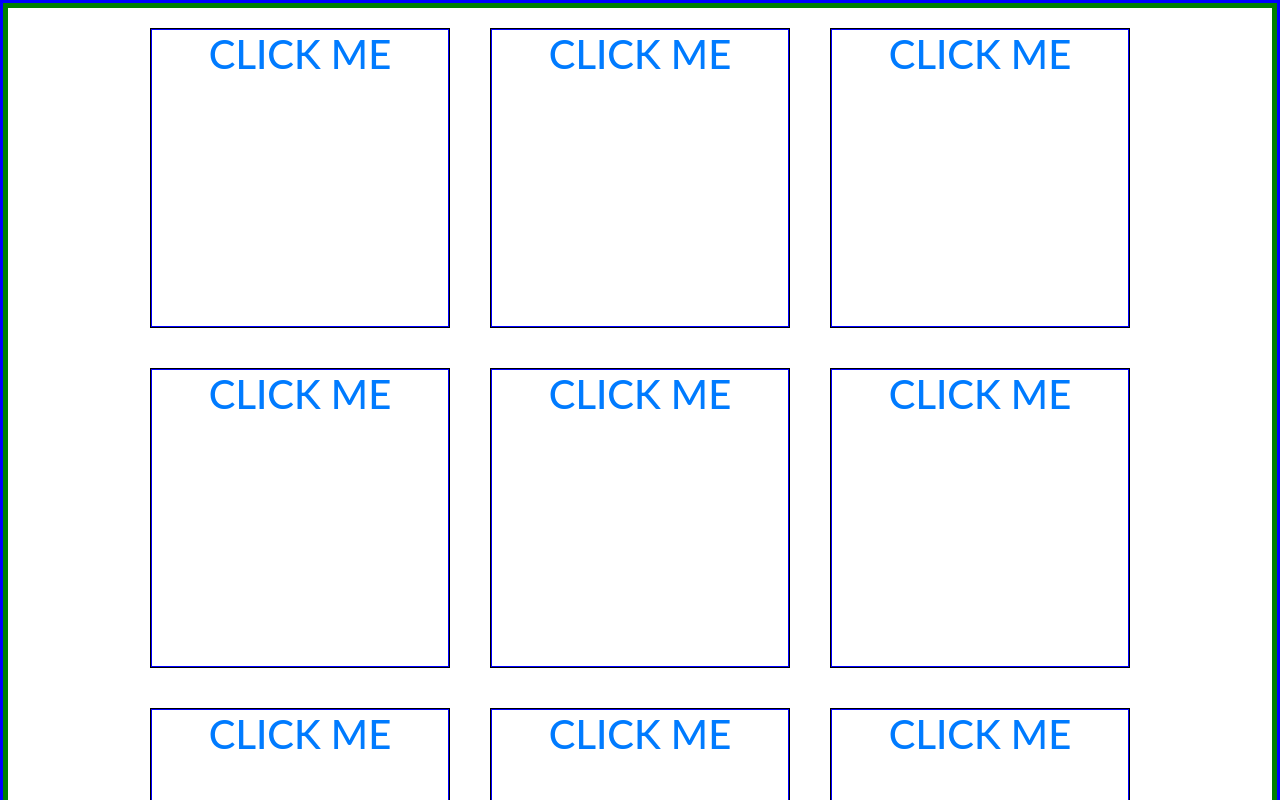
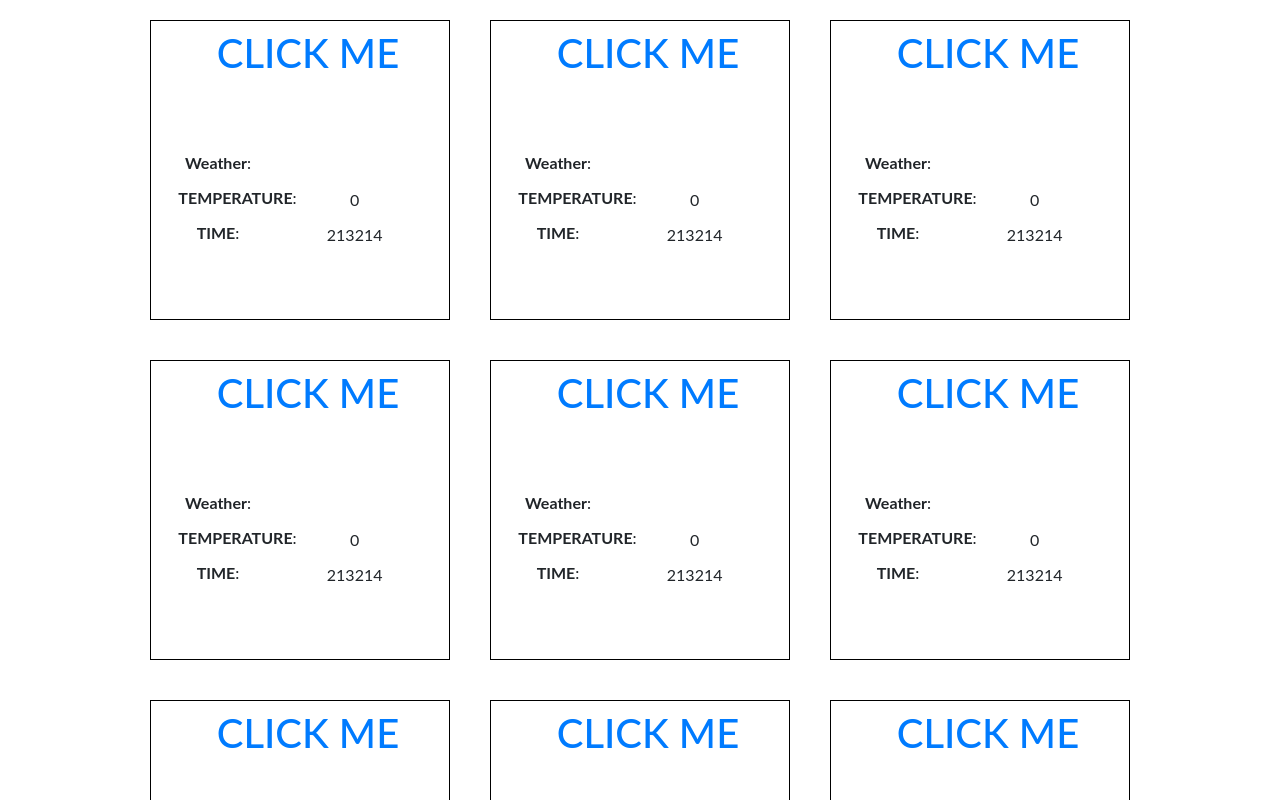
Before and after one commit to THE-VR7/maximlweatherapp, an Angular app: page / in a window 1280 px wide. Shown: the top 800 px of the page. Built offline with nearby package versions, Linux system fonts and the light colour scheme.

Commit message:
basic structure and basic call to api done with reponsiveness complete

```diff
--- a/src/app/app.component.css
+++ b/src/app/app.component.css
@@ -5,12 +5,19 @@
     height: 300px;
     /* display: inline-flex; */
     margin: 20px;
+    vertical-align: top;
+  }
+  .editbox{
+      height: 60px;
+      /* border: 3px solid blue; */
+
   }
   .headline{
     display: block;
     width: 100%;
-    border:1px solid blue;
+    /* border:1px solid blue; */
     cursor: pointer;
+    height: 60px;
 
   }
   .container{
@@ -20,9 +27,13 @@
   {
     width: 55%;
   }
-  .row{
-    border: 3px solid blue;
-  }
-  .col{
-    border: 5px solid green;
-  }
+  /* .row1{ */
+    /* border: 3px solid blue; */
+  /* } */
+
+  /* .maindata{ */
+      /* border: 2px solid black; */
+    /* width: 100%;
+    height: 60%; */
+    /* display: block; */
+    /* } */
--- a/src/app/app.component.html
+++ b/src/app/app.component.html
@@ -1,25 +1,45 @@
 <div class="container-fluid">
     <div class="row ">
-        <div class="col col-12  text-center">
-            <div class="panel  justify-content-center d-inline-flex" *ngFor="let item of panels;let itemindex = index;">
-                <div *ngIf="item.hideclickme" class="headline">
+        <div class="col col-12  text-center" >
+            <!--   justify-content-center-->
+            <div class="panel flex-column d-inline-flex  " *ngFor="let item of panels;let itemindex = index;"
+            style="background-image: url();"
+            >
+
+                <div *ngIf="item.hideclickme" class=" headline my-2 mx-2">
                     <span class="h1 text-uppercase text-primary" (click)="displayedit(itemindex)">
                         Click Me
                     </span>
                 </div>
-                <div>
+
+
                     <div *ngIf="item.showsearch" class="editbox d-flex justify-content-between my-2 mx-2">
-                        <input [(ngModel)]="item.cityname" type="text" class="form-control" placeholder="Click to Enter City">
-                        <button type="button" (click)="showresults(itemindex)" class="btn btn-primary">Save</button>
+                        <input [(ngModel)]="item.cityname" type="text" class="form-control mx-2 my-2" placeholder="Click to Enter City">
+                        <button type="button" (click)="showresults(itemindex,item.cityname)" class="btn btn-primary">Save</button>
                     </div>
-                    <div *ngIf="item.showcity"class=" d-flex justify-content-around my-2 mx-2">
-                        <span class=" h3 text-uppercase ">
+                    <div *ngIf="item.showcity"class=" editbox d-flex justify-content-around my-2 mx-2">
+                        <span class=" h2 text-uppercase  my-2 mx-2">
                             {{item.cityname}}
                         </span>
                         <button type="button" (click)="displayedit(itemindex)" class="btn btn-primary ml-5">Edit</button>
                     </div>
-                </div>
+
+                    <div class="maindata mt-5">
+                        <div class="row my-2">
+                            <span class="col-4 offset-1 h6"><b>Weather</b>:</span>
+                            <span class="col-4 offset-1">{{item.weather}}</span>
+                        </div>
+                        <div class="row my-2">
+                            <span class="col-4 offset-1 h6"><b>TEMPERATURE</b>:</span>
+                            <span class="col-4 offset-1">{{item.temp}}</span>
+                        </div>
+                        <div class="row my-2">
+                            <span class="col-4 offset-1 h6"><b>TIME</b>:</span>
+                            <span class="col-4 offset-1">213214</span>
+                        </div>
+                    </div>
+
+
             </div>
-
         </div>
     </div>
--- a/src/app/app.component.ts
+++ b/src/app/app.component.ts
@@ -1,4 +1,5 @@
 import { Component } from '@angular/core';
+import {wetherService} from './weather.service';
 
 @Component({
   selector: 'app-root',
@@ -6,25 +7,51 @@ import { Component } from '@angular/core';
   styleUrls: ['./app.component.css']
 })
 export class AppComponent {
+
+  constructor(private weatherservice : wetherService){}
+
+  public rainurl = "https://sharerudition.com/wp-content/uploads/2018/12/Rain.jpg";
+
   public panels = [
-    {showsearch:false,hideclickme:true,showcity:false,cityname:"", },
-    {showsearch:false,hideclickme:true,showcity:false,cityname:"", },
-    {showsearch:false,hideclickme:true,showcity:false,cityname:"", },
-    {showsearch:false,hideclickme:true,showcity:false,cityname:"", },
-    {showsearch:false,hideclickme:true,showcity:false,cityname:"", },
-    {showsearch:false,hideclickme:true,showcity:false,cityname:"", },
-    {showsearch:false,hideclickme:true,showcity:false,cityname:"", },
-    {showsearch:false,hideclickme:true,showcity:false,cityname:"", },
-    {showsearch:false,hideclickme:true,showcity:false,cityname:"", },
+    {showsearch:false,hideclickme:true,showcity:false,cityname:"",weather:"",temp:0, },
+    {showsearch:false,hideclickme:true,showcity:false,cityname:"",weather:"",temp:0, },
+    {showsearch:false,hideclickme:true,showcity:false,cityname:"",weather:"",temp:0, },
+    {showsearch:false,hideclickme:true,showcity:false,cityname:"",weather:"",temp:0, },
+    {showsearch:false,hideclickme:true,showcity:false,cityname:"",weather:"",temp:0, },
+    {showsearch:false,hideclickme:true,showcity:false,cityname:"",weather:"",temp:0, },
+    {showsearch:false,hideclickme:true,showcity:false,cityname:"",weather:"",temp:0, },
+    {showsearch:false,hideclickme:true,showcity:false,cityname:"",weather:"",temp:0, },
+    {showsearch:false,hideclickme:true,showcity:false,cityname:"",weather:"",temp:0, },
   ]
   displayedit(index:any){
     this.panels[index].showsearch = true;
     this.panels[index].hideclickme = false;
     this.panels[index].showcity=false;
   }
-  showresults(index:any){
+  showresults(index:any,city:string){
     this.panels[index].showcity=true;
     this.panels[index].showsearch=false;
+    this.searchwaetherdata(city,index);
+  }
+
+  searchwaetherdata(cityname:string,index:any)
+  {
+    this.weatherservice.searchweatherData(cityname).subscribe(
+      data =>{
+        // console.log("data in the app.component");
+        console.log(data)
+        if(data.length!=0)
+        {
+        this.panels[index].weather = data.weather[0].main;
+        this.panels[index].temp = data.main.temp;
+        }
+        else
+        {
+
+        }
+
+      }
+    )
   }
 
 
--- /dev/null
+++ b/src/app/weather.service.ts
@@ -0,0 +1,28 @@
+import { Injectable } from '@angular/core';
+import { HttpClient, HttpHeaders } from '@angular/common/http';
+import { tap, catchError, map } from 'rxjs/operators';
+import { BehaviorSubject, Observable, of, throwError } from 'rxjs';
+
+const apikey:any = "61b563423245692ed78e98033044fa9e";
+
+@Injectable({
+    providedIn: 'root'
+})
+export class wetherService {
+    constructor(private http: HttpClient) { }
+
+    searchweatherData(cityname : string): Observable<any>{
+  return this.http.get(`https://api.openweathermap.org/data/2.5/weather?q=${cityname}&appid=${apikey}&units=metric`).pipe(
+            tap(
+                // data=>{
+                //     console.log(data)
+                // }
+            ),catchError(err => {
+                console.log('Reached Error', err);
+                return of([]);
+            })
+        );
+    }
+
+
+}
```
Also changed, not shown: src/app/app.module.ts (+14 -6 lines), src/app/mod.service.ts (added).
